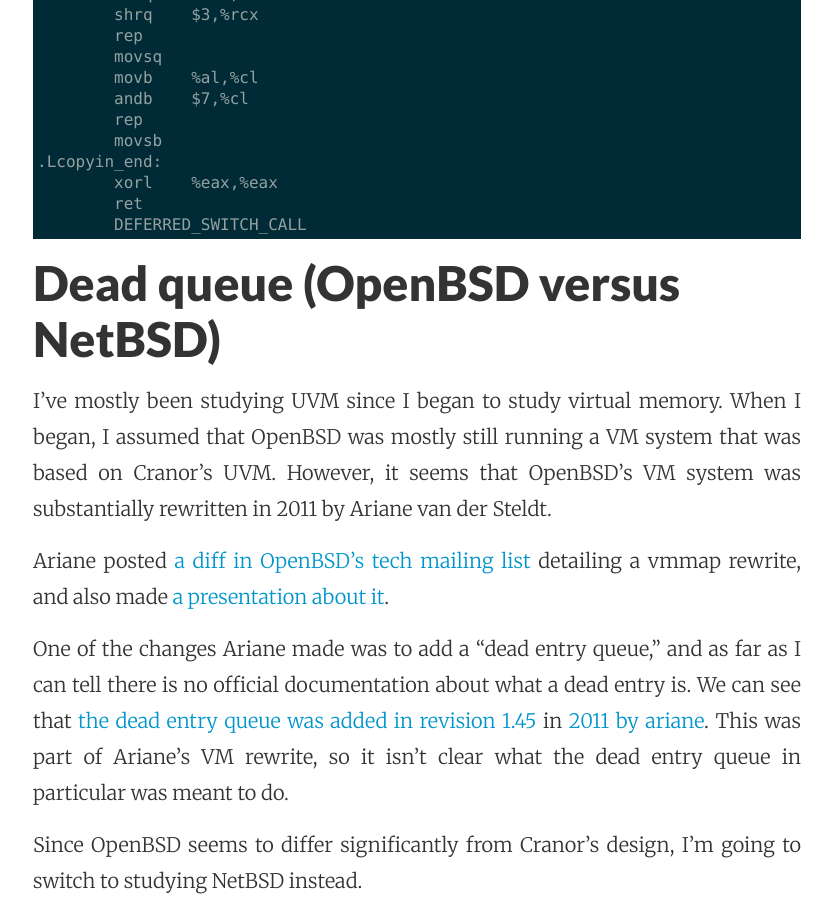
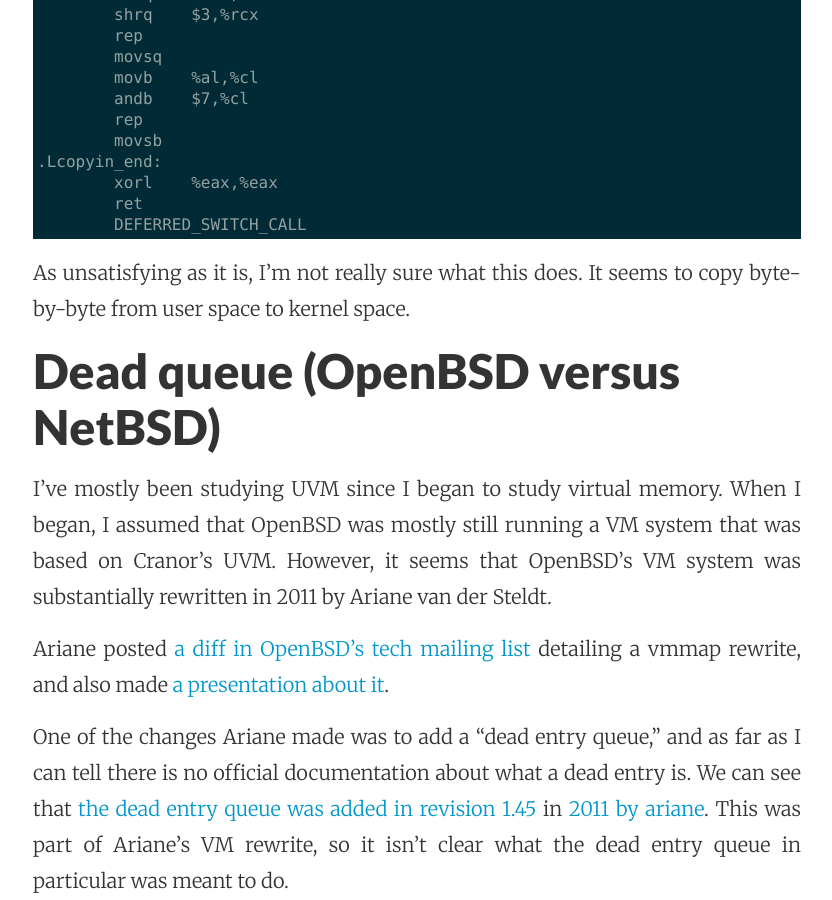
Before and after one commit to spratt/spratt.github.io, a Jekyll site: the page built from _posts/2016-02-24-VM-Differences.markdown, in a window 1280 px wide and 900 px high, scrolled down 4802 px. Shown: the whole window, without its empty margins (223-1055 px from the left). Built offline with Jekyll 4.4.1, drawn with Linux system fonts in a browser that asks for light colours.

Commit message:
Kernel access user space update

```diff
--- a/_posts/2016-02-24-VM-Differences.markdown
+++ b/_posts/2016-02-24-VM-Differences.markdown
@@ -160,6 +160,8 @@
 	DEFERRED_SWITCH_CALL
 {% endhighlight %}
 
+As unsatisfying as it is, I'm not really sure what this does.  It seems to copy byte-by-byte from user space to kernel space.
+
 ## Dead queue (OpenBSD versus NetBSD)
 
 I've mostly been studying UVM since I began to study virtual memory.  When I began, I assumed that OpenBSD was mostly still running a VM system that was based on Cranor's UVM.  However, it seems that OpenBSD's VM system was substantially rewritten in 2011 by Ariane van der Steldt.
```
